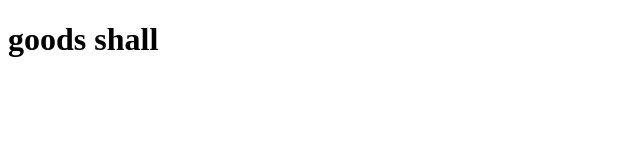
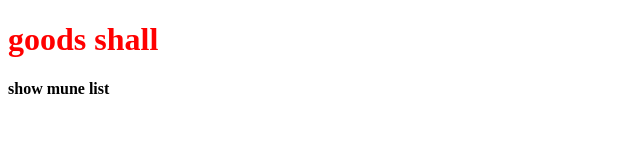
Before and after one commit to odxyo/test-github, a plain HTML site: page index.html in a window 1280 px wide. Shown: the whole page, without its empty margins (0-640 px from the left). Drawn offline with Linux system fonts and the light colour scheme.

```diff
--- a/index.html
+++ b/index.html
@@ -9,7 +9,13 @@
 </head>
 
 <body>
+    <style>
+        h1 {
+            color: red;
+        }
+    </style>
     <h1> goods shall </h1>
+    <h4> show mune list </h4>
 </body>
 
 </html>
```
Also changed, not shown: readme.txt (added).
